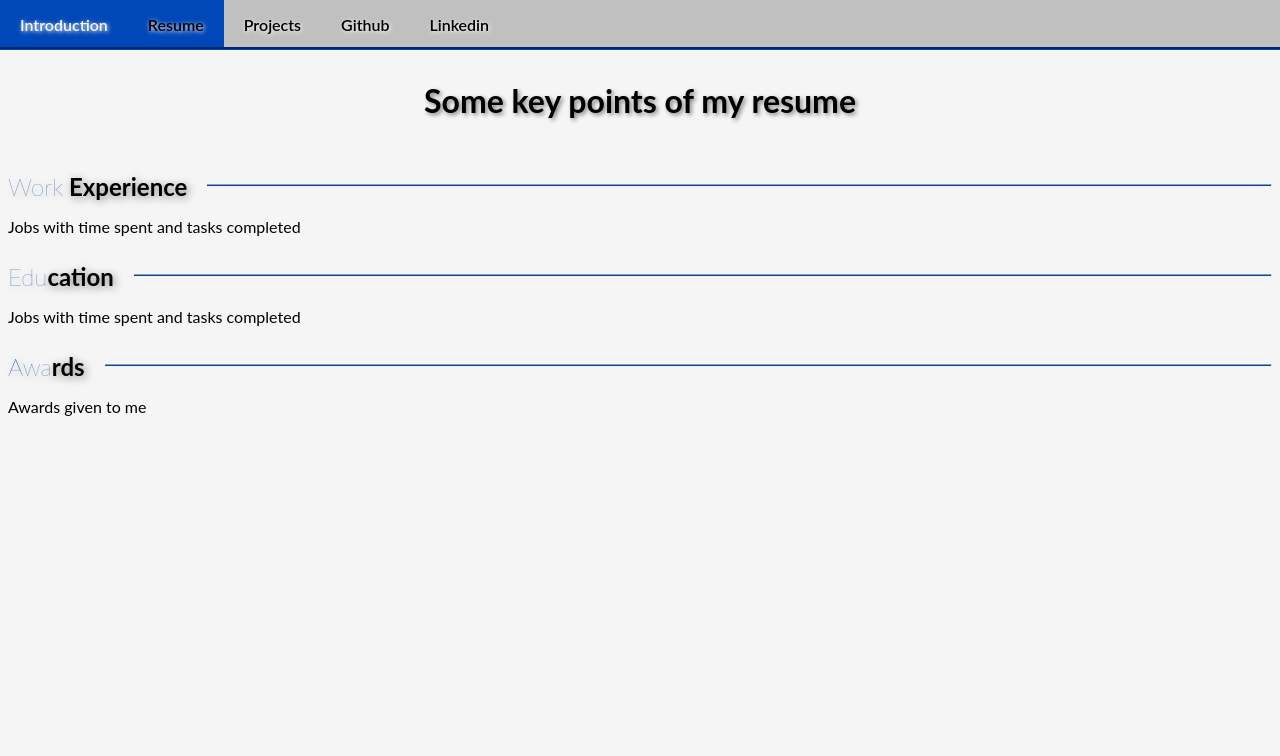
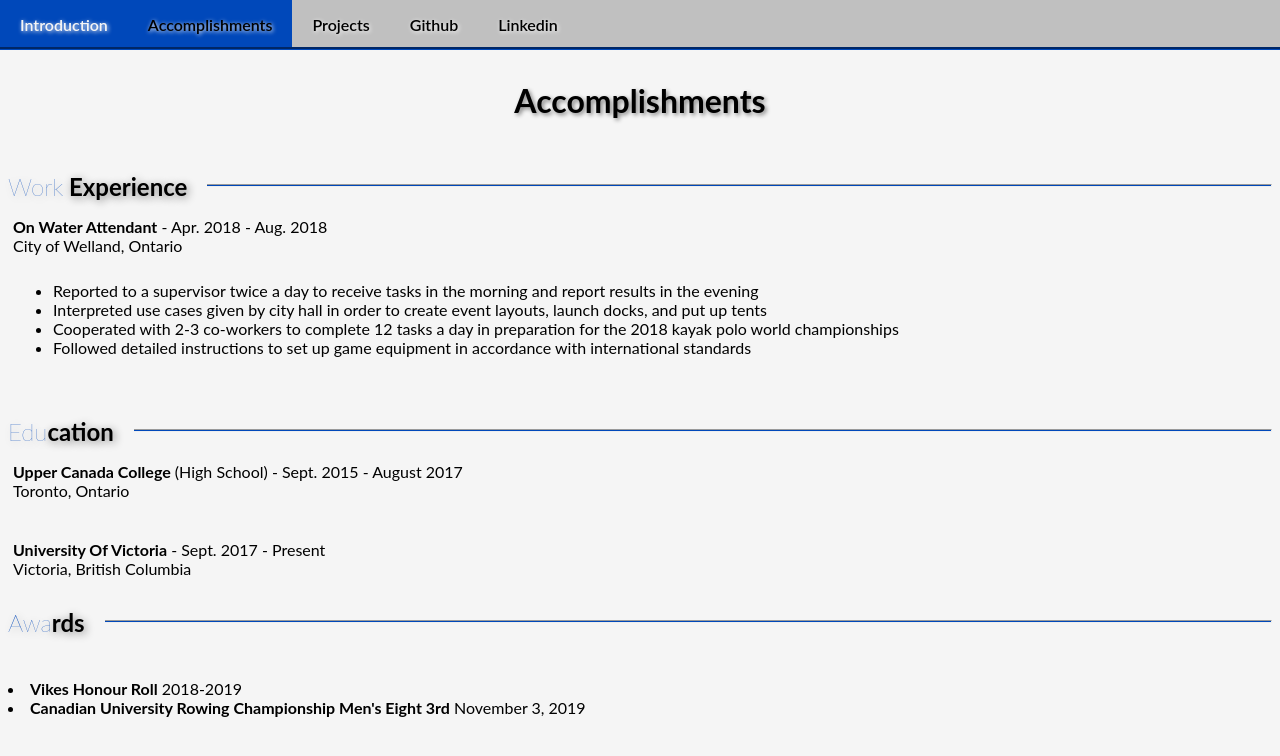
Before and after one commit to RileyJRaso/RileyJRaso.github.io, a plain HTML site: page Resume.html in a window 1280 px wide. Drawn offline with Linux system fonts and the light colour scheme.

Commit message:
Filled in all sections of this page

```diff
--- a/Resume.html
+++ b/Resume.html
@@ -2,7 +2,7 @@
   <html>
 
     <head>
-      <title>Riley Raso - Resume </title>
+      <title>Riley Raso - Accomplishments </title>
       <link rel = "stylesheet" type = "text/css" href = "style_Personal.css">
     </head>
 
@@ -10,8 +10,8 @@
 
       <nav>
         <ul class = "Navagation">
-          <li class = "Navagation"> <a class = "Navagation" href = "https://rileyjraso.github.io/index.html"> Introduction </a> </li>
-          <li class = "Navagation, Current"> <a class = "Navagation" href = "Resume.html"> Resume </a> </li>
+          <li class = "Navagation"> <a class = "Navagation" href = "index.html"> Introduction </a> </li>
+          <li class = "Navagation, Current"> <a class = "Navagation" href = "Resume.html"> Accomplishments </a> </li>
           <li class = "Navagation"> <a class = "Navagation" href = "Projects.html"> Projects </a> </li>
           <li class = "Navagation"> <a class = "Navagation" href = "https://github.com/RileyJRaso"> Github </a> </li>
           <li class = "Navagation"> <a class = "Navagation" href = "https://www.linkedin.com/in/riley-raso-906373157/"> Linkedin </a> </li>
@@ -20,15 +20,24 @@
 
       <body>
 
-        <h1> Some key points of my resume </h1>
+        <h1> Accomplishments </h1>
         <div class = "Work Experience">
           <div class = "Heading">
             <h2> <b class = "Blue">Work</b> Experience</h2>
             <hr class = "Heading, Blue">
           </div>
+          <div class = "resume">
         <p>
-          Jobs with time spent and tasks completed
+          <Strong>On Water Attendant</strong> - Apr. 2018 - Aug. 2018
+          <br />City of Welland, Ontario
+          <ul>
+            <li>Reported to a supervisor twice a day to receive tasks in the morning and report results in the evening</li>
+            <li>Interpreted use cases given by city hall in order to create event layouts, launch docks, and put up tents</li>
+            <li>Cooperated with 2-3 co-workers to complete 12 tasks a day in preparation for the 2018 kayak polo world championships</li>
+            <li>Followed detailed instructions to set up game equipment in accordance with international standards</li>
+          </ul>
         </p>
+          </div>
       </div>
 
       <div class = "Education">
@@ -36,9 +45,18 @@
           <h2> <b class = "Blue">Edu</b>cation</h2>
           <hr class = "Heading, Blue">
         </div>
+        <div class = "resume">
       <p>
-        Jobs with time spent and tasks completed
+        <Strong>Upper Canada College</Strong> (High School) - Sept. 2015 - August 2017
+        <br />Toronto, Ontario
       </p>
+        </div>
+        <div class = "resume">
+      <p>
+        <Strong>University Of Victoria</Strong> - Sept. 2017 - Present
+        <br />Victoria, British Columbia
+      </p>
+        </div>
       </div>
 
       <div class = "Awards">
@@ -47,7 +65,8 @@
           <hr class = "Heading, Blue">
         </div>
       <p>
-        Awards given to me
+         <li><Strong>Vikes Honour Roll</strong> 2018-2019</li>
+         <li><Strong>Canadian University Rowing Championship Men's Eight 3rd</strong> November 3, 2019</li>
       </p>
       </div>
 
```
